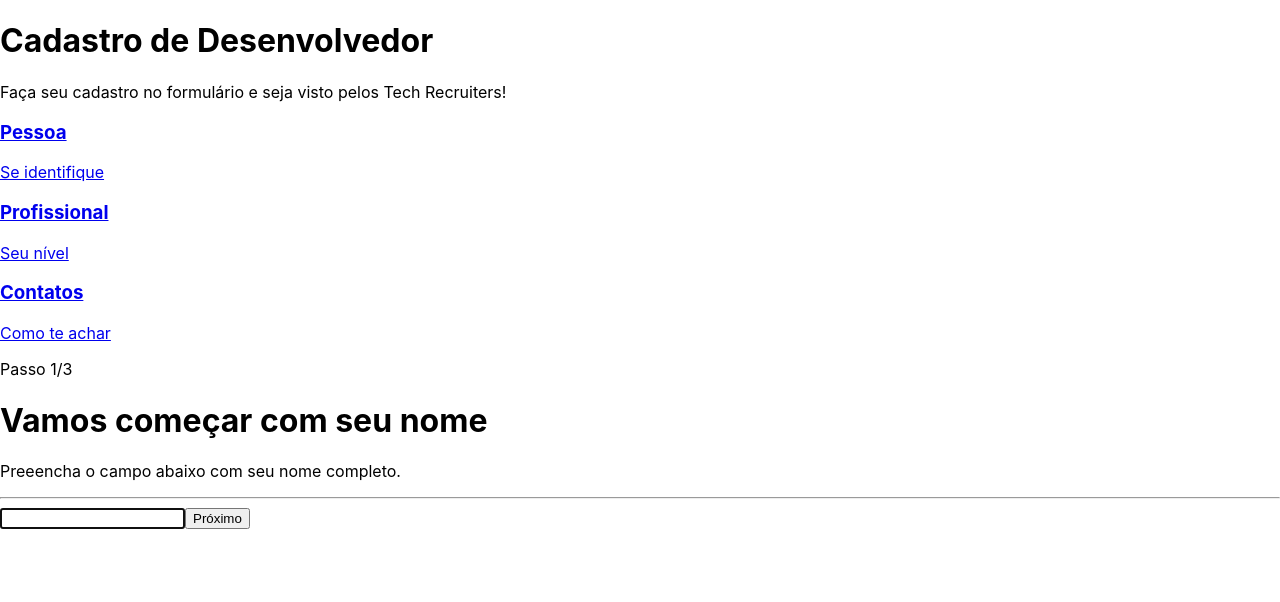
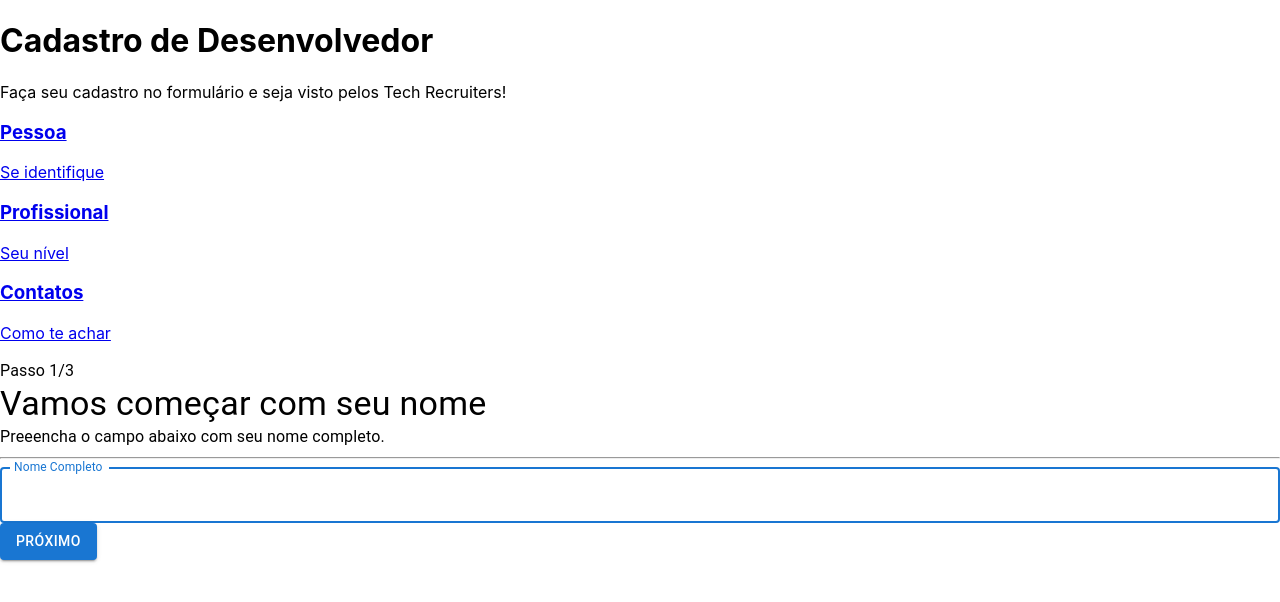
Before and after one commit to Tassio-Med/react-form, a React (Create React App) app: page / in a window 1280 px wide. Shown: the top 602 px of the page. Built offline with nearby package versions, Linux system fonts and the light colour scheme.

Commit message:
feat: adicionando previamente o estilização com material-ui como teste

```diff
--- a/src/pages/FormPage1/index.tsx
+++ b/src/pages/FormPage1/index.tsx
@@ -2,6 +2,8 @@ import { useNavigate } from "react-router-dom";
 import { useForm, FormActions } from '../../contexts/FormContext';
 import { Theme } from "../../components/Theme";
 import { ChangeEvent, useEffect } from "react";
+import { Button, TextField, Typography } from '@mui/material';
+
 
 export const FormPage1 = () => {
   const navigate = useNavigate();
@@ -28,22 +30,21 @@ export const FormPage1 = () => {
   return(
     <Theme>
       <div>
-        <p>Passo 1/3</p>
-        <h1>Vamos começar com seu nome</h1>
-        <p>Preeencha o campo abaixo com seu nome completo.</p>
+        <Typography variant="body1">Passo 1/3</Typography>
+        <Typography variant="h4">Vamos começar com seu nome</Typography>
+        <Typography variant="body1">Preeencha o campo abaixo com seu nome completo.</Typography>
 
         <hr />
 
-        <label>
-          <input
-            type="text"
-            autoFocus
-            value={state.name}
-            onChange={handleNameChange}
-          />
-        </label>
+        <TextField
+          autoFocus
+          fullWidth
+          label="Nome Completo"
+          value={state.name}
+          onChange={handleNameChange}
+        />
 
-        <button onClick={handleNextStep}>Próximo</button>
+        <Button variant="contained" color="primary" onClick={handleNextStep}>Próximo</Button>
       </div>
     </Theme>
   );
```
